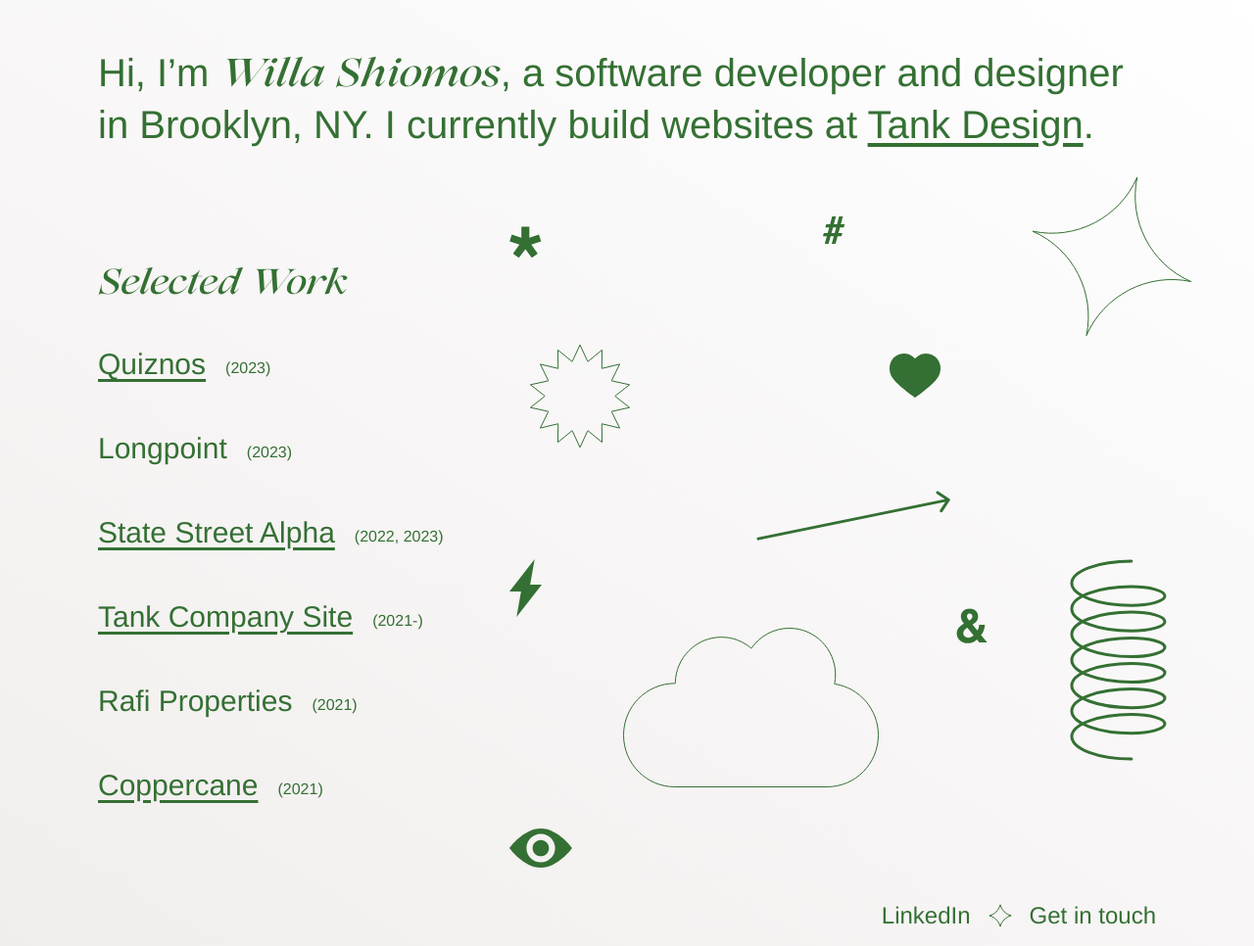
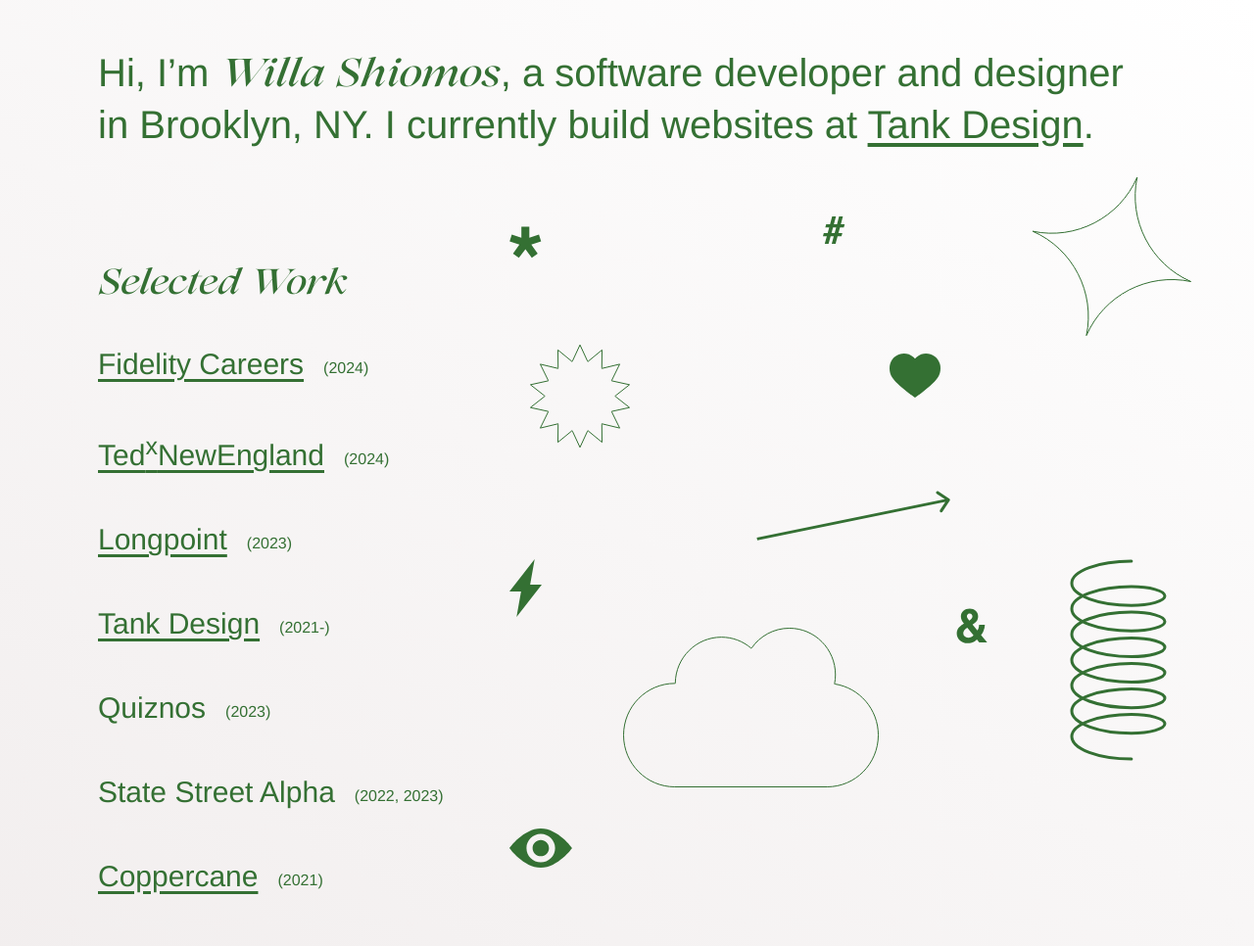
Before and after one commit to willashiomos/personalwebsite2023, a website built with webpack: page src/index.html in a window 1280 px wide. Shown: the top 966 px of the page at 98% size. Built offline with nearby package versions, Linux system fonts and the light colour scheme.

Commit message:
new work

```diff
--- a/src/index.html
+++ b/src/index.html
@@ -38,26 +38,34 @@
           <div class="work__item">
             <a
               class="work__item__name"
-              href="https://quiznos.com/spongmonkey/"
+              href="https://jobs.fidelity.com/"
               target="_blank"
               rel="noopener noreferrer"
-              >Quiznos</a
+              >Fidelity Careers
+              </a
             >
-            <div class="work__item__year">(2023)</div>
-          </div>
-          <div class="work__item">
-            <div class="work__item__name">Longpoint</div>
-            <div class="work__item__year">(2023)</div>
+            <div class="work__item__year">(2024)</div>
           </div>
           <div class="work__item">
             <a
               class="work__item__name"
-              href="https://www.statestreet.com/microsite/alpha/"
+              href="https://www.tedxnewengland.com"
               target="_blank"
               rel="noopener noreferrer"
-              >State Street Alpha</a
+              >Ted<sup>x</sup>NewEngland
+              </a
             >
-            <div class="work__item__year">(2022, 2023)</div>
+            <div class="work__item__year">(2024)</div>
+          </div>
+          <div class="work__item">
+            <a
+              class="work__item__name"
+              href="https://longpoint.com/"
+              target="_blank"
+              rel="noopener noreferrer"
+              >Longpoint</a
+            >
+            <div class="work__item__year">(2023)</div>
           </div>
           <div class="work__item">
             <a
@@ -65,13 +73,20 @@
               href="https://tankdesign.com"
               target="_blank"
               rel="noopener noreferrer"
-              >Tank Company Site</a
+              >Tank Design</a
             >
             <div class="work__item__year">(2021-)</div>
           </div>
           <div class="work__item">
-            <div class="work__item__name">Rafi Properties</div>
-            <div class="work__item__year">(2021)</div>
+            <div class="work__item__name">Quiznos</div>
+            <div class="work__item__year">(2023)</div>
+          </div>
+          <div class="work__item">
+            <div
+              class="work__item__name"
+              >State Street Alpha
+              </div>
+            <div class="work__item__year">(2022, 2023)</div>
           </div>
           <div class="work__item">
             <a
```
